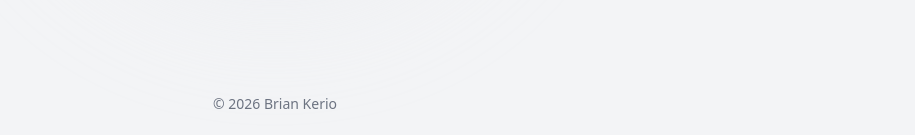
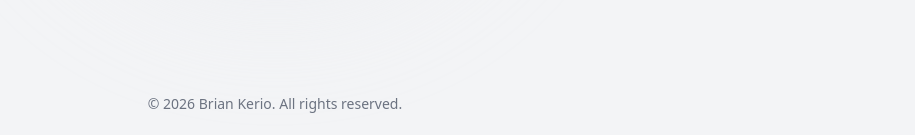
Before and after one commit to BKerio/Google_Auth2.0, a React (Vite) app in the folder frontend/: page / in a window 1280 px wide. Shown: the part 662-797 px from the top of the page, without its empty margins (365-1280 px from the left). Built offline with nearby package versions, Linux system fonts and the light colour scheme; no server answers.

Commit message:
new changes

```diff
--- a/frontend/src/pages/home.tsx
+++ b/frontend/src/pages/home.tsx
@@ -111,7 +111,7 @@ const Home: React.FC = () => {
 
       {/* Footer */}
       <div className="text-center py-6 text-gray-500 dark:text-gray-400 text-sm">
-        © {new Date().getFullYear()} Brian Kerio
+        © {new Date().getFullYear()} Brian Kerio. All rights reserved.
       </div>
     </div>
   );
```
